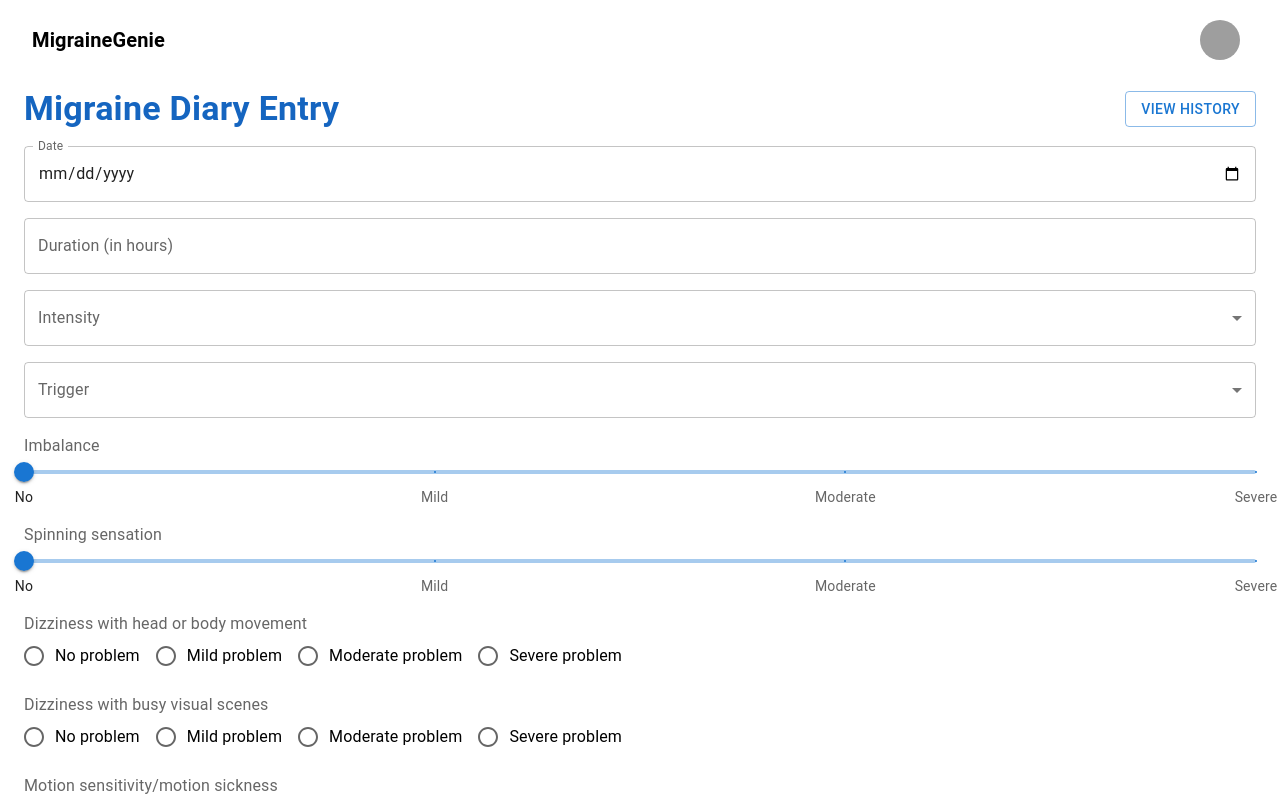
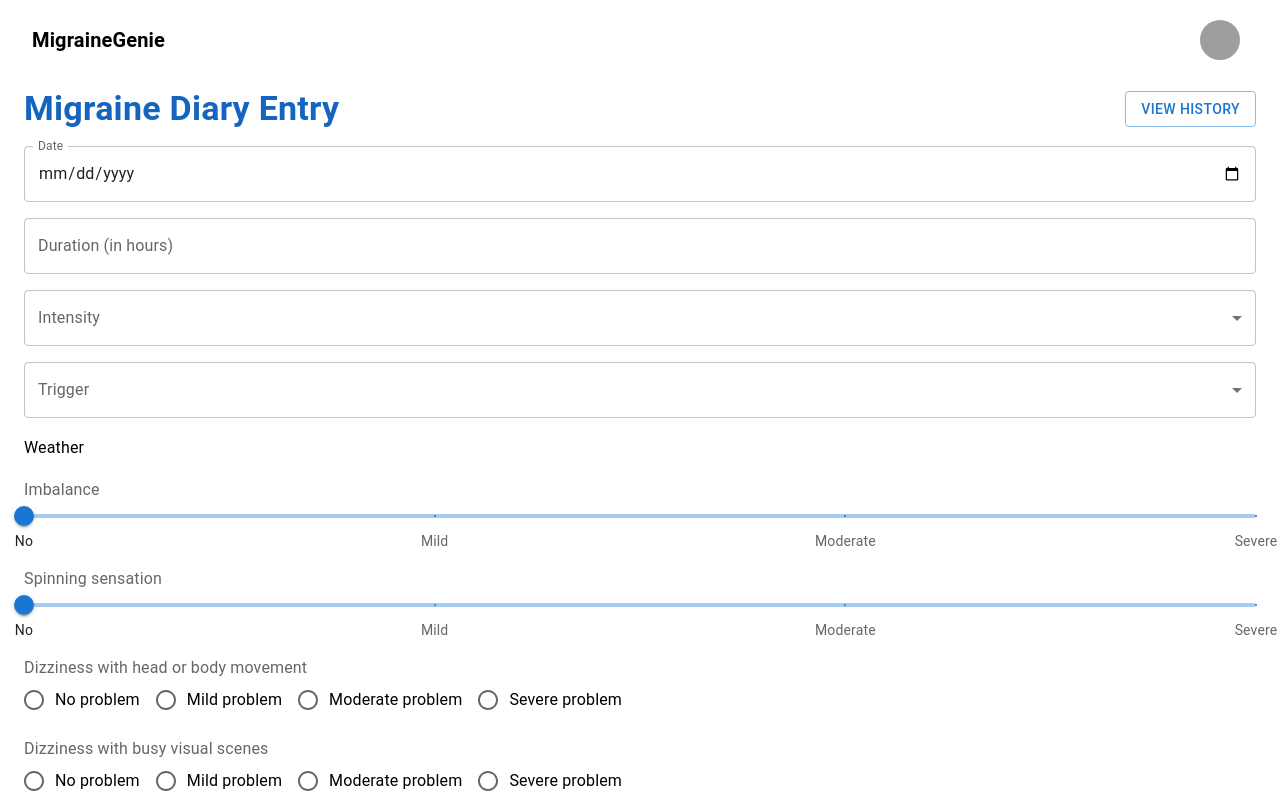
Before and after one commit to taratony-27/Migraine-Genie, a React (Create React App) app in the folder client/: page /daily-log in a window 1280 px wide. Shown: the top 800 px of the page. Built offline with nearby package versions, Linux system fonts and the light colour scheme; grey boxes are pictures that could not be loaded.

Commit message:
Updated DailyLog

```diff
--- a/client/src/components/DailyLog.tsx
+++ b/client/src/components/DailyLog.tsx
@@ -4,6 +4,13 @@ import {
   Slider, Switch, FormControl, FormLabel, FormControlLabel,
   Radio, RadioGroup
 } from '@mui/material';
+import SunnyIcon from '@mui/icons-material/WbSunny';
+import WbCloudyIcon from '@mui/icons-material/WbCloudy';
+import ThunderstormIcon from '@mui/icons-material/Thunderstorm';
+import AirIcon from '@mui/icons-material/Air';
+import WaterDropIcon from '@mui/icons-material/WaterDrop';
+import GrainIcon from '@mui/icons-material/Grain';
+
 
 const intensityLevels = ['Mild', 'Moderate', 'Severe'];
 const triggers = [
@@ -182,6 +189,11 @@ const DailyLog: React.FC = () => {
                 ))}
               </TextField>
 
+              {/*Weather including icons*/}
+              <Typography variant="subtitle1" >
+                Weather
+              </Typography>
+
               {symptomInputs.map(({ key, label, type }) => (
                 <FormControl key={key} fullWidth>
                   <FormLabel>{label}</FormLabel>
@@ -256,7 +268,7 @@ const DailyLog: React.FC = () => {
               >
                 Save Entry
               </Button>
-            </Box>
+        </Box>
       )}
     </Box>
   );
--- a/client/src/components/DailyLogHistory.tsx
+++ b/client/src/components/DailyLogHistory.tsx
@@ -22,10 +22,11 @@ const DailyLogHistory: React.FC = () => {
           <Typography variant="body2">Trigger: {entry.trigger}</Typography>
           <Typography variant="body2">Notes: {entry.notes || '—'}</Typography>
 
-          {entry.symptoms && (
+          {entry.symptoms && Object.values(entry.symptoms).some(val => val) && (
             <Typography variant="body2" mt={1}>
               <strong>Symptoms:</strong>{' '}
               {Object.entries(entry.symptoms)
+                .filter(([, val]) => val && val !== '')
                 .map(([key, val]) => `${key}: ${val}`)
                 .join(', ')}
             </Typography>
```
